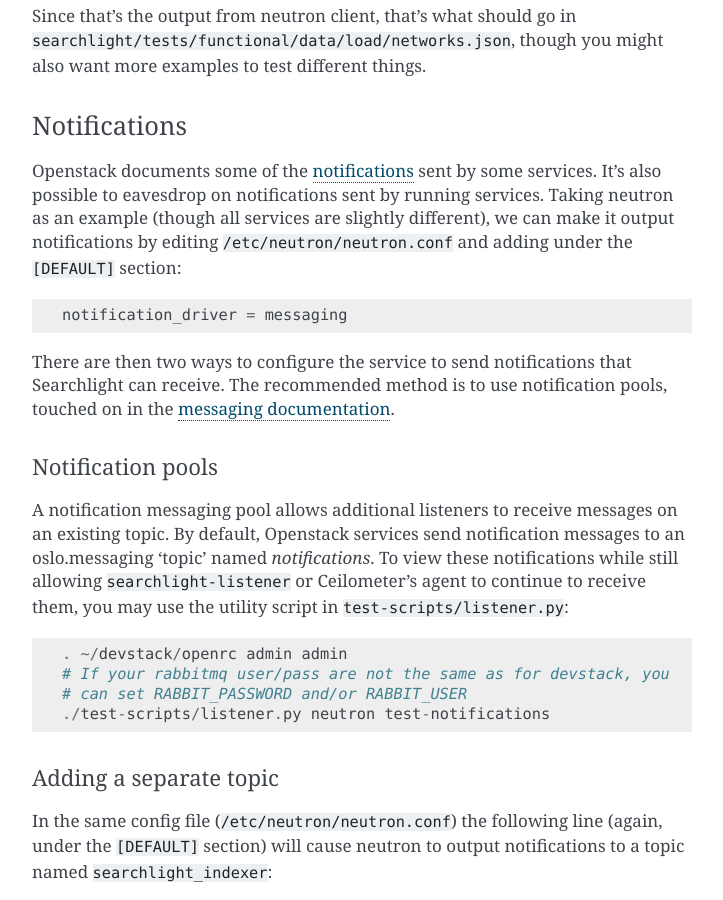
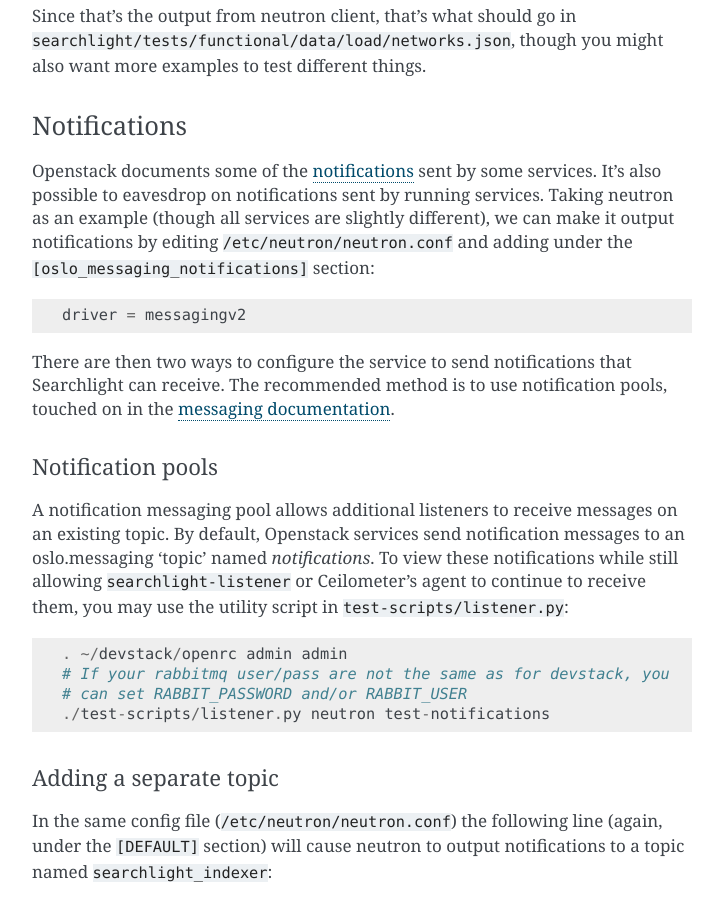
Before and after one commit to openstack-archive/searchlight, a Sphinx documentation site: the page built from doc/source/authoring-plugins.rst, in a window 1280 px wide and 900 px high, scrolled down 1773 px. Shown: the whole window, without its empty margins (388-1111 px from the left). Built offline with Sphinx 7.4.7, drawn with Linux system fonts in a browser that asks for light colours; the version number could not be read and is left out.

Commit message:
Use messagingv2 by default
Messaging driver should only be used in cases where there are existing
consumers deployed which do not support the 2.0 message format [1]. We
need to change to use messagingv2 instead of messaging driver in
devstack and documentation.

[1]:
http://docs.openstack.org/developer/oslo.messaging/notifier.html?highlight=messagingv2#messaging

Change-Id: Iaed12f4b62bc7efe0ab37489b86acdfdd9449267
Closes-bug: #1643433

```diff
--- a/doc/source/authoring-plugins.rst
+++ b/doc/source/authoring-plugins.rst
@@ -107,9 +107,9 @@
 also possible to eavesdrop on notifications sent by running services. Taking
 neutron as an example (though all services are slightly different), we can
 make it output notifications by editing ``/etc/neutron/neutron.conf`` and
-adding under the ``[DEFAULT]`` section::
+adding under the ``[oslo_messaging_notifications]`` section::
 
-    notification_driver = messaging
+    driver = messagingv2
 
 There are then two ways to configure the service to send notifications that
 Searchlight can receive. The recommended method is to use notification pools,
--- a/doc/source/plugins/cinder.rst
+++ b/doc/source/plugins/cinder.rst
@@ -70,7 +70,7 @@
 incremental updates. Enable notifications using the following::
 
     [oslo_messaging_notifications]
-    driver = messaging
+    driver = messagingv2
 
 .. note::
 
--- a/doc/source/plugins/designate.rst
+++ b/doc/source/plugins/designate.rst
@@ -74,7 +74,7 @@
 incremental updates. Enable notifications using the following::
 
     [oslo_messaging_notifications]
-    driver = messaging
+    driver = messagingv2
 
 .. note::
 
--- a/doc/source/plugins/glance.rst
+++ b/doc/source/plugins/glance.rst
@@ -84,7 +84,7 @@
 incremental updates. Enable notifications using the following::
 
     [oslo_messaging_notifications]
-    driver = messaging
+    driver = messagingv2
 
 .. note::
 
--- a/doc/source/plugins/neutron.rst
+++ b/doc/source/plugins/neutron.rst
@@ -101,7 +101,7 @@
 incremental updates. Enable notifications using the following::
 
     [oslo_messaging_notifications]
-    driver = messaging
+    driver = messagingv2
 
 .. note::
 
--- a/doc/source/plugins/nova.rst
+++ b/doc/source/plugins/nova.rst
@@ -122,7 +122,7 @@
 incremental updates. Enable notifications using the following::
 
     [oslo_messaging_notifications]
-    driver = messaging
+    driver = messagingv2
     notify_on_state_change=vm_and_task_state
 
 .. note::
@@ -156,7 +156,7 @@
 incremental updates. Enable notifications using the following::
 
     [oslo_messaging_notifications]
-    driver = messaging
+    driver = messagingv2
 
 .. note::
 
```
Also changed, not shown: 1 other file.
